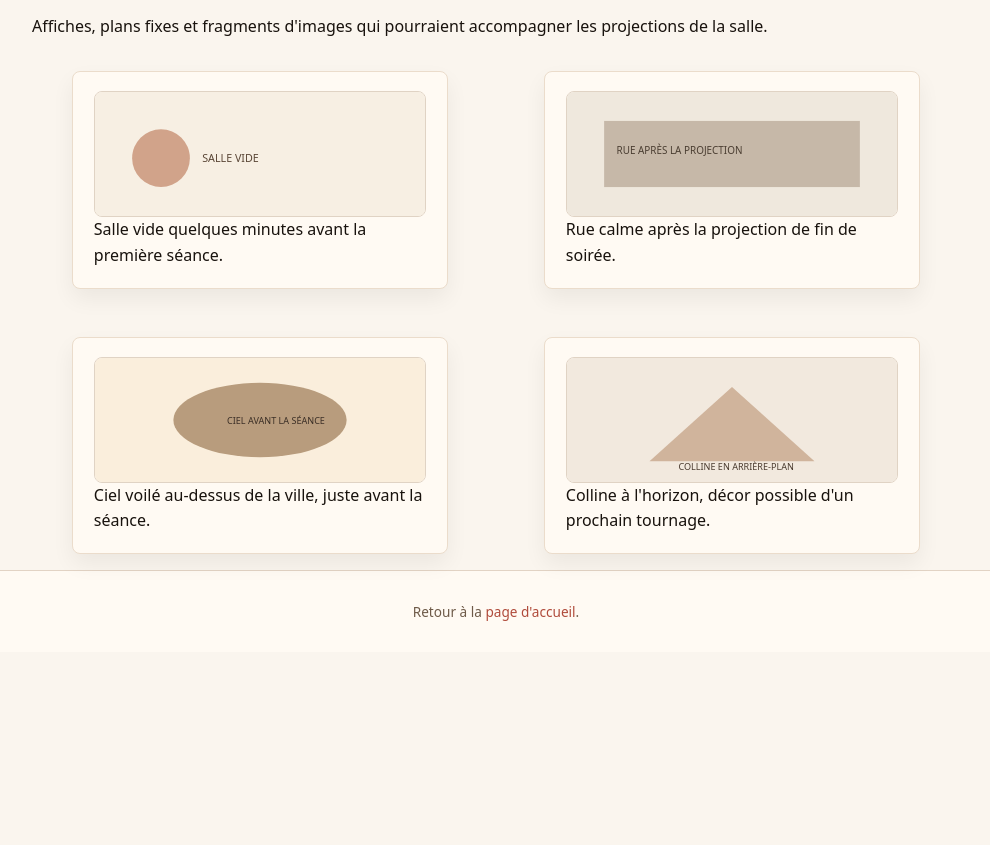
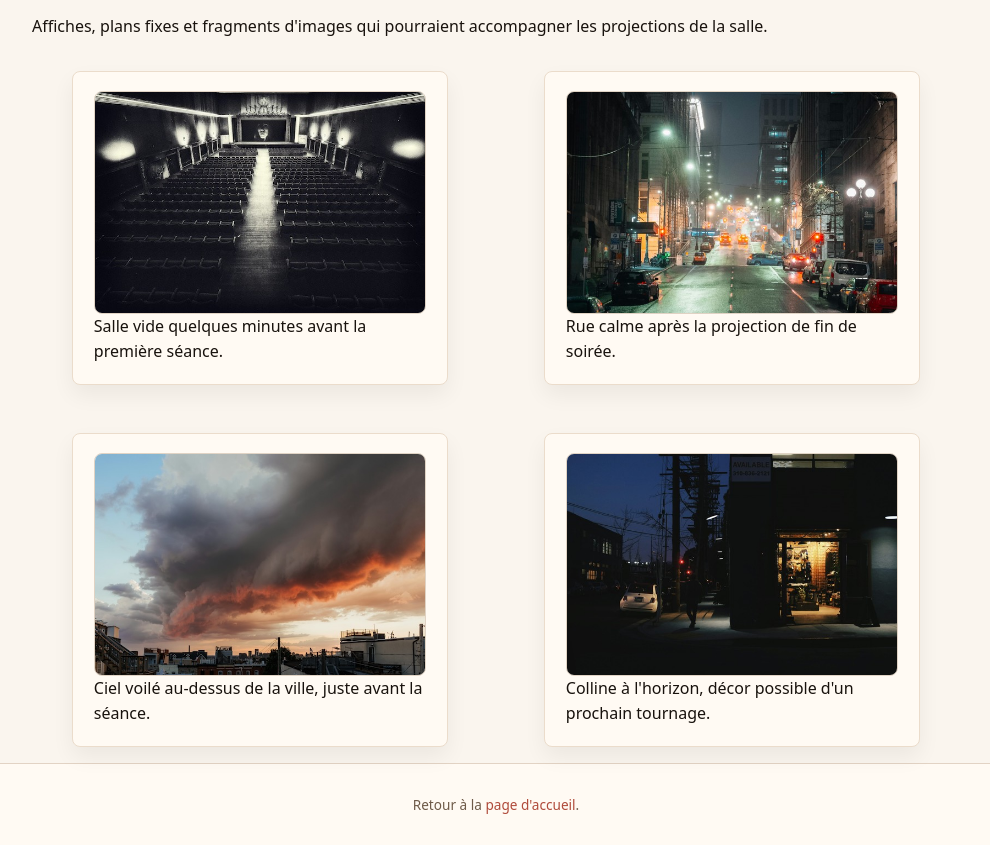
Before and after one commit to nwolff/cours-web, a plain HTML site: page art-house/gallery.html in a window 1280 px wide. Shown: the part 103-948 px from the top of the page, without its empty margins (144-1134 px from the left). Before the commit the page ends 800 px from the top, so only its background shows below. Drawn offline with Linux system fonts and the light colour scheme.

Commit message:
better images

```diff
--- a/art-house/gallery.html
+++ b/art-house/gallery.html
@@ -36,7 +36,7 @@
       <section class="gallery-grid">
         <figure class="card">
           <img
-            src="images/gallery1.svg"
+            src="images/gallery 1.jpg"
             alt="Salle de cinéma vide avant l'arrivée des spectateurs"
           />
           <figcaption>
@@ -46,7 +46,7 @@
 
         <figure class="card">
           <img
-            src="images/gallery2.svg"
+            src="images/gallery 2.jpg"
             alt="Large façade rappelant une rue calme après une projection"
           />
           <figcaption>
@@ -56,7 +56,7 @@
 
         <figure class="card">
           <img
-            src="images/gallery3.svg"
+            src="images/gallery 3.jpg"
             alt="Ciel légèrement voilé au-dessus de la ville"
           />
           <figcaption>
@@ -66,7 +66,7 @@
 
         <figure class="card">
           <img
-            src="images/gallery4.svg"
+            src="images/gallery 4.jpg"
             alt="Colline stylisée en arrière-plan, ambiance de décor de film"
           />
           <figcaption>
```
Also changed, not shown: art-house/images/gallery 1.jpg (added), art-house/images/gallery 2.jpg (added), art-house/images/gallery 3.jpg (added), art-house/images/gallery 4.jpg (added), art-house/images/gallery1.svg (deleted), art-house/images/gallery2.svg (deleted), art-house/images/gallery3.svg (deleted), art-house/images/gallery4.svg (deleted), 2 other files.
